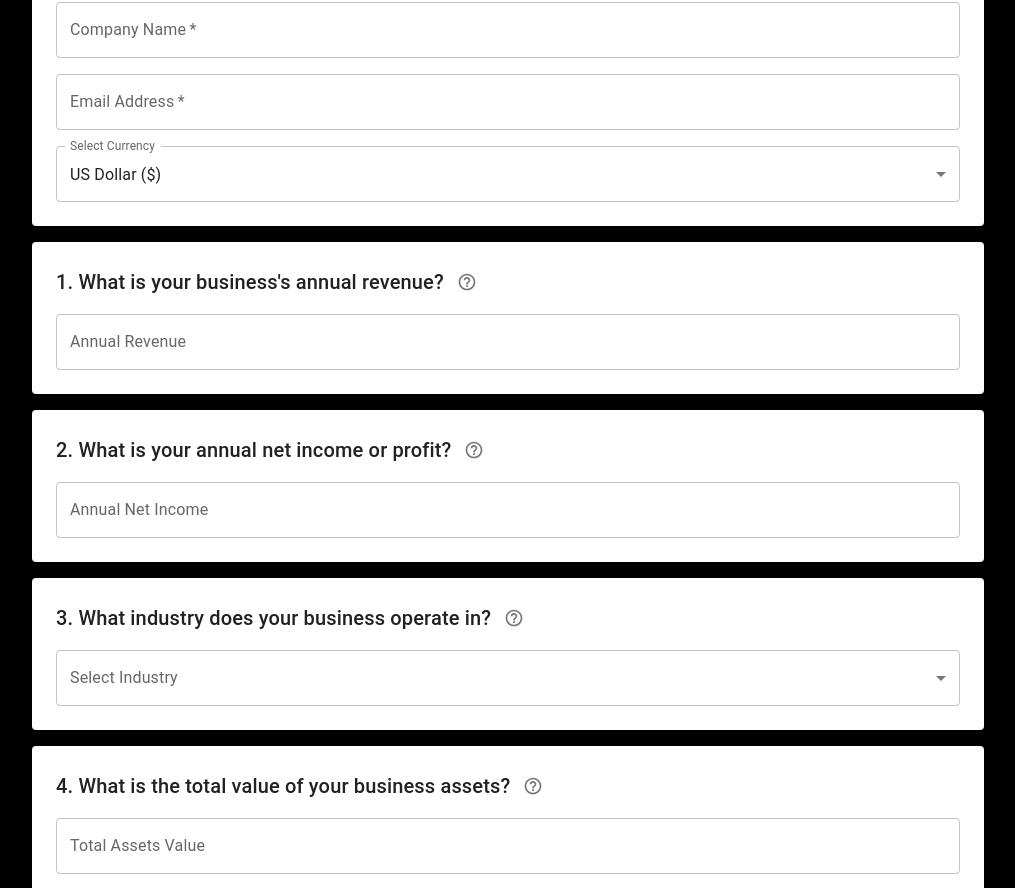
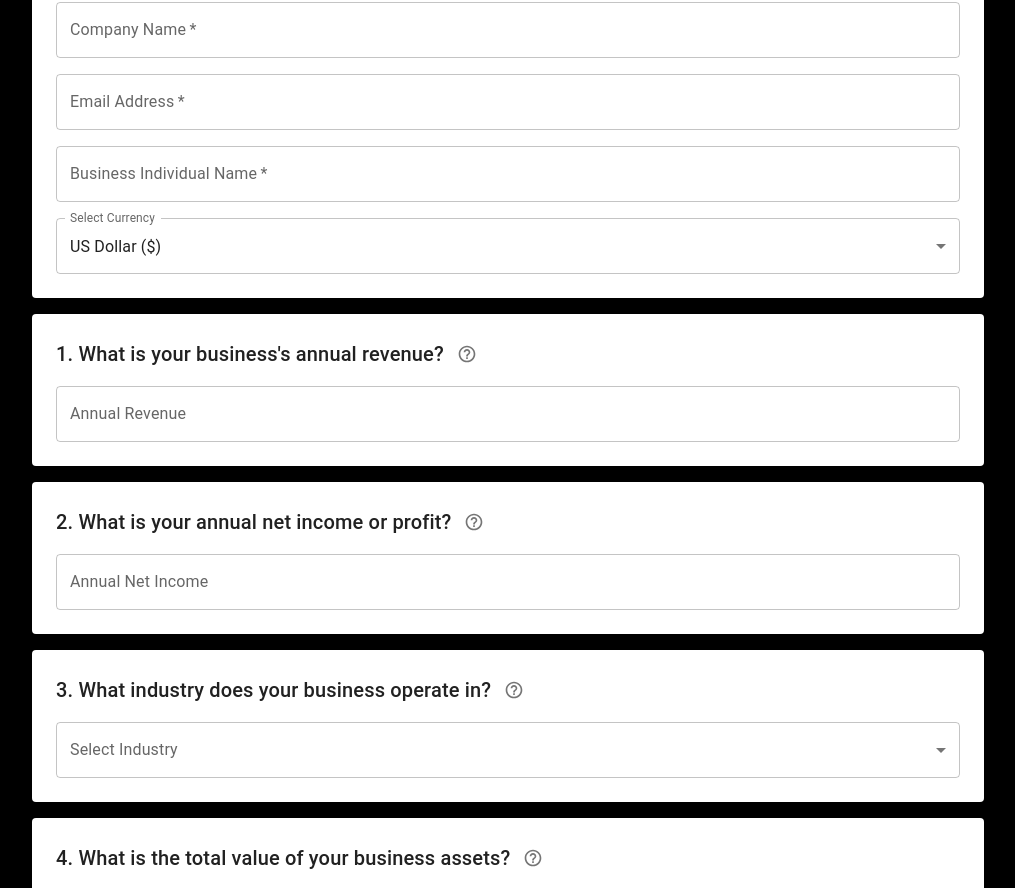
Before and after one commit to remote-cto/now-tnv, a Next.js app: page /valuation in a window 1280 px wide. Shown: the part 939-1827 px from the top of the page, without its empty margins (132-1147 px from the left). Built offline with nearby package versions, Linux system fonts and the light colour scheme.

Commit message:
Added individual name section

```diff
--- a/app/api/calculatevaluation/route.ts
+++ b/app/api/calculatevaluation/route.ts
@@ -10,6 +10,7 @@ import { formatCurrencyValue } from "../../../utils/formatters";
 interface FormDataInput {
   email: string;
   companyName: string;
+  businessIndividualName: string;
   currency: string;
   revenue: string;
   netIncome: string;
@@ -58,10 +59,12 @@ const transporter = nodemailer.createTransport({
 async function sendUserEmail(
   email: string,
   companyName: string,
+  businessIndividualName: string,
   formattedValuation: string
 ) {
   const htmlContent = `
-    <h1>Your Business Valuation Report</h1>
+    <h1>Dear ${businessIndividualName},</h1>
+    <h2>Your Business Valuation Report</h2>
     <p>Thank you for using our business valuation tool. Please find your detailed valuation report attached to this email.</p>
     <p style="font-size: 18px; font-weight: bold;">Company Name: <span style="color: #00AB84;">${companyName}</span></p>
     <p style="font-size: 18px; font-weight: bold;">Final Valuation: <span style="color: #00AB84;">${formattedValuation}</span></p>
@@ -83,7 +86,7 @@ export async function POST(request: Request) {
     await dbConnect();
 
     const { formData } = await request.json();
-    const { email, companyName, ...valuationData } = formData as FormDataInput;
+    const { email, companyName,businessIndividualName, ...valuationData } = formData as FormDataInput;
 
     // Process data for MongoDB storage
     const processedData: ProcessedData = {
@@ -120,6 +123,7 @@ export async function POST(request: Request) {
     // Store in MongoDB with the descriptive field names
     const valuationRecord = {
       companyName,
+      businessIndividualName,
       email,
       formData: processedData,
       valuationResult: valuationResult.explanation,
@@ -129,7 +133,9 @@ export async function POST(request: Request) {
     const savedValuation = await Valuation.create(valuationRecord);
 
     try {
-      await sendUserEmail(email, companyName, formattedValuation);
+      await sendUserEmail(email, companyName, businessIndividualName, formattedValuation);
+
+
 
       return NextResponse.json({
         content: valuationResult.explanation,
--- a/app/models/Valuation.ts
+++ b/app/models/Valuation.ts
@@ -7,6 +7,10 @@ const ValuationSchema = new mongoose.Schema({
     required: true,
   },
   email: {
+    type: String,
+    required: true,
+  },
+  businessIndividualName: {
     type: String,
     required: true,
   },
--- a/app/valuation/page.tsx
+++ b/app/valuation/page.tsx
@@ -83,6 +83,7 @@ const theme = createTheme({
 interface FormData {
   companyName: string;
   email: string;
+  businessIndividualName: string;
   currency: string;
   revenue: string;
   netIncome: string;
@@ -99,6 +100,7 @@ interface FormData {
 interface FormErrors {
   companyName?: string;
   email?: string;
+  businessIndividualName?: string;
 }
 
 interface QuestionCardProps {
@@ -130,6 +132,7 @@ const BusinessValuationForm: React.FC = () => {
   const initialFormData: FormData = {
     companyName: "",
     email: "",
+    businessIndividualName: "",
     currency: "usd",
     revenue: "",
     netIncome: "",
@@ -211,10 +214,13 @@ const BusinessValuationForm: React.FC = () => {
 
   const validateForm = useCallback((): boolean => {
     const errors: FormErrors = {};
-    const { companyName, email } = formState.data;
+    const { companyName, email, businessIndividualName } = formState.data;
 
     if (!companyName.trim()) {
       errors.companyName = "Company name is required";
+    }
+    if (!businessIndividualName.trim()) {
+      errors.businessIndividualName = "Business individual name is required";
     }
     if (!email.trim()) {
       errors.email = "Email address is required";
@@ -330,6 +336,15 @@ const BusinessValuationForm: React.FC = () => {
                   onChange={handleTextFieldChange("email")}
                   error={!!formState.errors.email}
                   helperText={formState.errors.email}
+                />
+                <TextField
+                  required
+                  fullWidth
+                  label="Business Individual Name"
+                  value={formState.data.businessIndividualName}
+                  onChange={handleTextFieldChange("businessIndividualName")}
+                  error={!!formState.errors.businessIndividualName}
+                  helperText={formState.errors.businessIndividualName}
                 />
                 <FormControl fullWidth>
                   <InputLabel>Select Currency</InputLabel>
```
